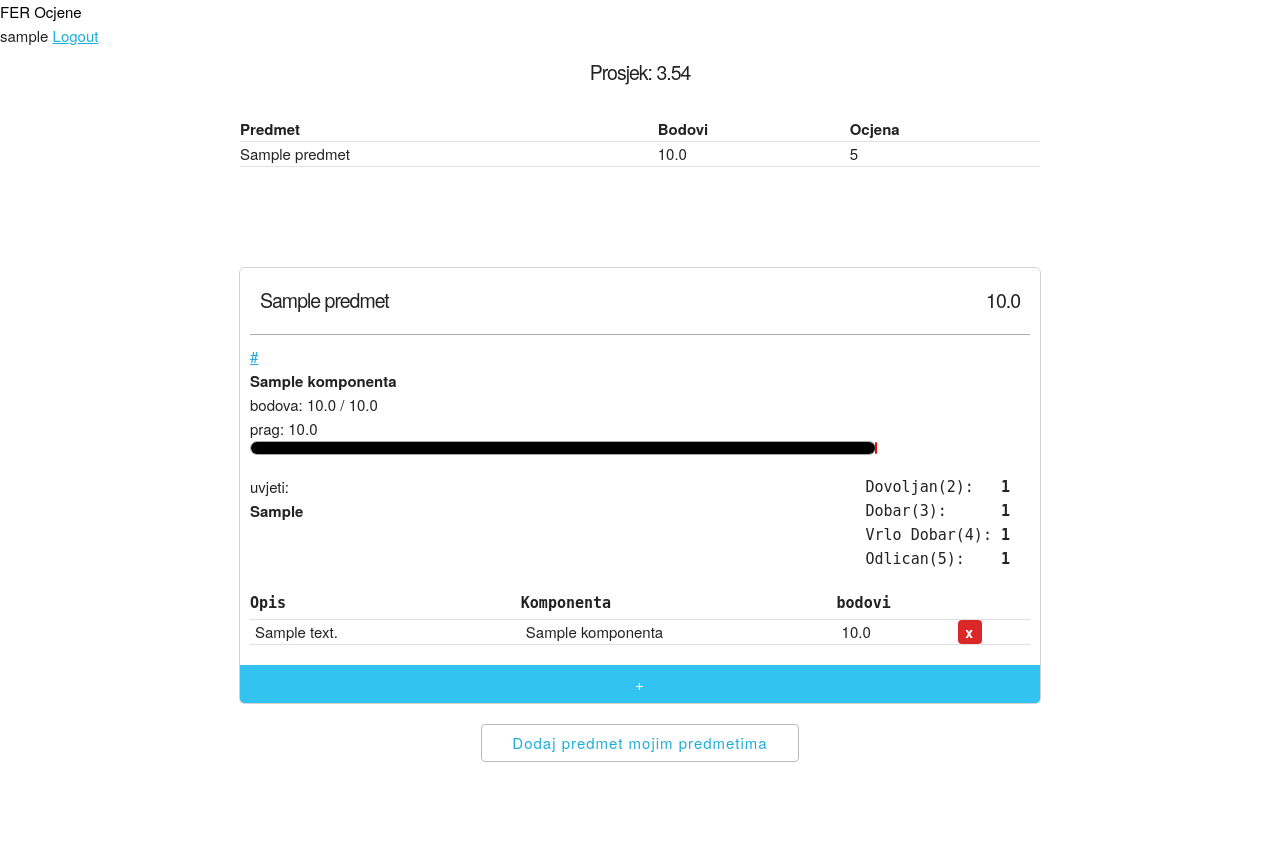
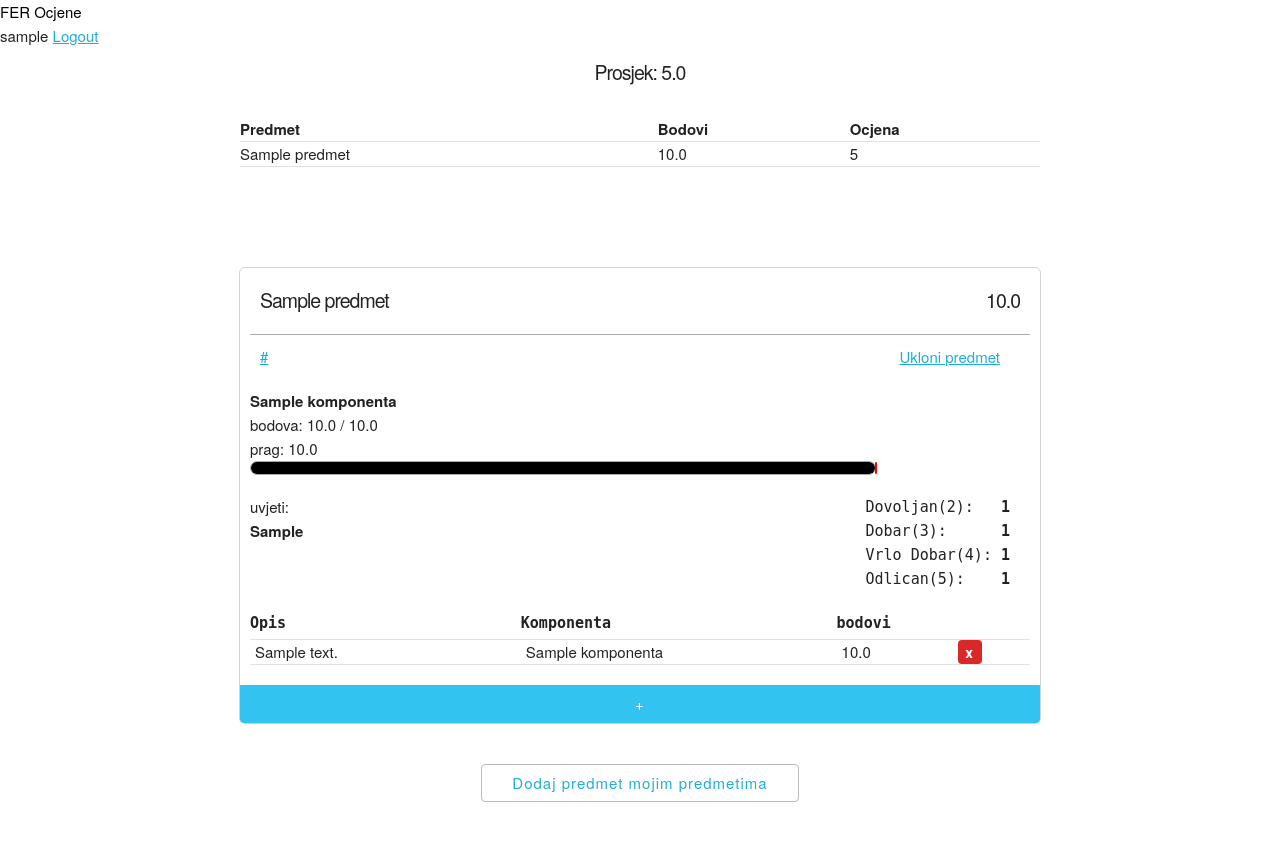
Before and after one commit to Mats01/fer-grades-calculator, a Django app: page / in a window 1280 px wide. Before the commit the page ends 762 px from the top, so only its background shows below. Run offline with Django 3.2, Linux system fonts and the light colour scheme; a user stored in the database is signed in; tables that the repository leaves empty hold one stand-in row (values such as "Sample post").

Commit message:
😃 quality of life improvemnets and checks

```diff
--- a/fer_grades/forms.py
+++ b/fer_grades/forms.py
@@ -87,7 +87,7 @@ class EmailAndPassAuthForm(forms.Form):
         data = self.cleaned_data['email']
         # if "matej.butkovic@fer.hr" not in data:
         #     raise ValidationError("Dana email adresa nije FER emial adresa")
-        if not re.match("^[a-z]+.[a-z]+[0-9]*@fer.hr$", data):
+        if not re.match("^.*@fer\.hr$", data):
             raise ValidationError("Dana email adresa nije FER emial adresa")
 
         return data
--- a/fer_grades/static/style.css
+++ b/fer_grades/static/style.css
@@ -43,7 +43,7 @@ h4 {
     display: grid;
     grid-template-rows: auto auto auto auto;
     width: min(80vw, 800px);
-    margin: 20px auto;
+    margin: 20px auto 40px auto;
     border: 1px solid lightgray;
     border-radius: 6px;
     padding-top: 10px;
@@ -239,8 +239,8 @@ button.intable_input {
 
 @media screen and (max-width: 600px) {
     .predmet_two_clumns {
-        display: grid;
-        grid-template-columns: 1fr;
+        display: flex;
+        flex-direction: column;
     }
 
     .predmet_ocjene {
--- a/fer_grades/templates/moj-predmeti.html
+++ b/fer_grades/templates/moj-predmeti.html
@@ -5,7 +5,7 @@
 <div class="overview_wrapper">
     <div>
         <h3>Prosjek:
-            <span>3.54</span>
+            <span>{{prosjek}}</span>
         </h3>
     </div>
     <table class="overview_table">
@@ -41,8 +41,17 @@
             <h3 class="right">{{stavka.points}}</h3>
         </div>
     </div>
-    <a class="fer_url" href="{{stavka.predmet.predmet.fer_url}}" target="_blank">{{stavka.predmet.predmet.fer_url}}</a>
-
+    <div class="card_component_wrapper">
+        <div class="predmet_two_clumns">
+            <div>
+                <a class="fer_url" href="{{stavka.predmet.predmet.fer_url}}"
+                    target="_blank">{{stavka.predmet.predmet.fer_url}}</a>
+            </div>
+            <div class="predmet_ocjene">
+                <a class="fer_url" href="/moj-predmeti/delete-predmet/{{stavka.predmet.pk}}">Ukloni predmet</a>
+            </div>
+        </div>
+    </div>
 
     <div class="card_component_wrapper">
 
--- a/fer_grades/urls.py
+++ b/fer_grades/urls.py
@@ -13,7 +13,7 @@ Including another URLconf
     1. Import the include() function: from django.urls import include, path
     2. Add a URL to urlpatterns:  path('blog/', include('blog.urls'))
 """
-from .views import AddPredmetView, AddToMyPredmetiView, DeletePointsView, EditPredmetView, HomeView, MyPredmetiView, PreLoginView, SignupView, UpdatePointsView, LoginView, UpdatePredemetKomponenteView, UpdatePredemetUvjetiView, logout_view
+from .views import AddPredmetView, AddToMyPredmetiView, DeletePointsView, DeleteStudentPredmetiView, EditPredmetView, HomeView, MyPredmetiView, PreLoginView, SignupView, UpdatePointsView, LoginView, UpdatePredemetKomponenteView, UpdatePredemetUvjetiView, logout_view
 from django.contrib import admin
 from django.urls import path
 from django.contrib.auth import views as auth_views
@@ -36,6 +36,8 @@ urlpatterns = [
          name='moj-predmeti'),
     path('moj-predmeti/update/<id>', login_required(UpdatePointsView.as_view())),
     path('moj-predmeti/delete/<id>', login_required(DeletePointsView.as_view())),
+    path('moj-predmeti/delete-predmet/<id>',
+         login_required(DeleteStudentPredmetiView.as_view())),
     path('dodaj-predmet/', login_required(HomeView.as_view()), name='predmet-list'),
     path('dodaj-predmet/new/',
          login_required(AddPredmetView.as_view()), name='new-predmet'),
--- a/fer_grades/views.py
+++ b/fer_grades/views.py
@@ -185,12 +185,32 @@ class AddToMyPredmetiView(TemplateView):
     def get(self, request, id):
 
         predmet = Predmet.objects.get(pk=id)
+        try:
+            student_predmet = StudentPredmet.objects.filter(
+                predmet=predmet, student=request.user.student)
+            if student_predmet:
+                return redirect('predmet-list')
+        except:
+            pass
 
         student_predmet = StudentPredmet()
         student_predmet.student = request.user.student
         student_predmet.predmet = predmet
 
         student_predmet.save()
+
+        return redirect('predmet-list')
+
+
+class DeleteStudentPredmetiView(TemplateView):
+
+    def get(self, request, id):
+        try:
+            predmet = StudentPredmet.objects.get(pk=id)
+
+            predmet.delete()
+        except ObjectDoesNotExist:
+            pass
 
         return redirect('moj-predmeti')
 
@@ -238,8 +258,14 @@ class MyPredmetiView(TemplateView):
                 'points': ukupno,
                 'grade': grade,
             })
+        prosjek = 0.0
+        if len(predmeti_list) > 0:
 
-        return render(request, self.template_name, {'predmeti': predmeti_list})
+            for predmet in predmeti_list:
+                prosjek += predmet['grade']
+            prosjek = prosjek / len(predmeti_list)
+
+        return render(request, self.template_name, {'predmeti': predmeti_list, 'prosjek': prosjek})
 
 
 class UpdatePointsView(TemplateView):
```
